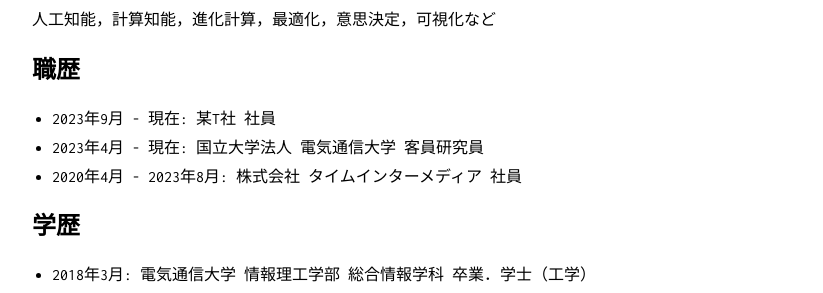
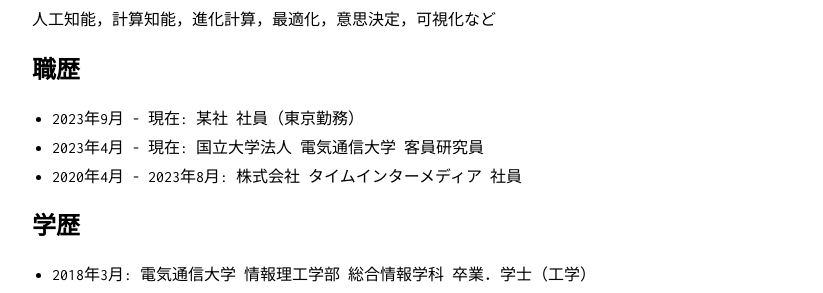
Before and after one commit to tomtkg/tomtkg.github.io, a Jekyll site: the page built from indexJP.md, in a window 1280 px wide. Shown: the part 250-543 px from the top of the page, without its empty margins (228-1051 px from the left). Built offline with Jekyll 4.4.1, drawn with Linux system fonts in a browser that asks for light colours.

Commit message:
Update indexJP.md

```diff
--- a/indexJP.md
+++ b/indexJP.md
@@ -11,7 +11,7 @@
 人工知能，計算知能，進化計算，最適化，意思決定，可視化など
 
 ## 職歴
-* 2023年9月 - 現在: 某T社 社員
+* 2023年9月 - 現在: 某社 社員（東京勤務）
 * 2023年4月 - 現在: 国立大学法人 電気通信大学 客員研究員
 * 2020年4月 - 2023年8月: 株式会社 タイムインターメディア 社員
 
```
